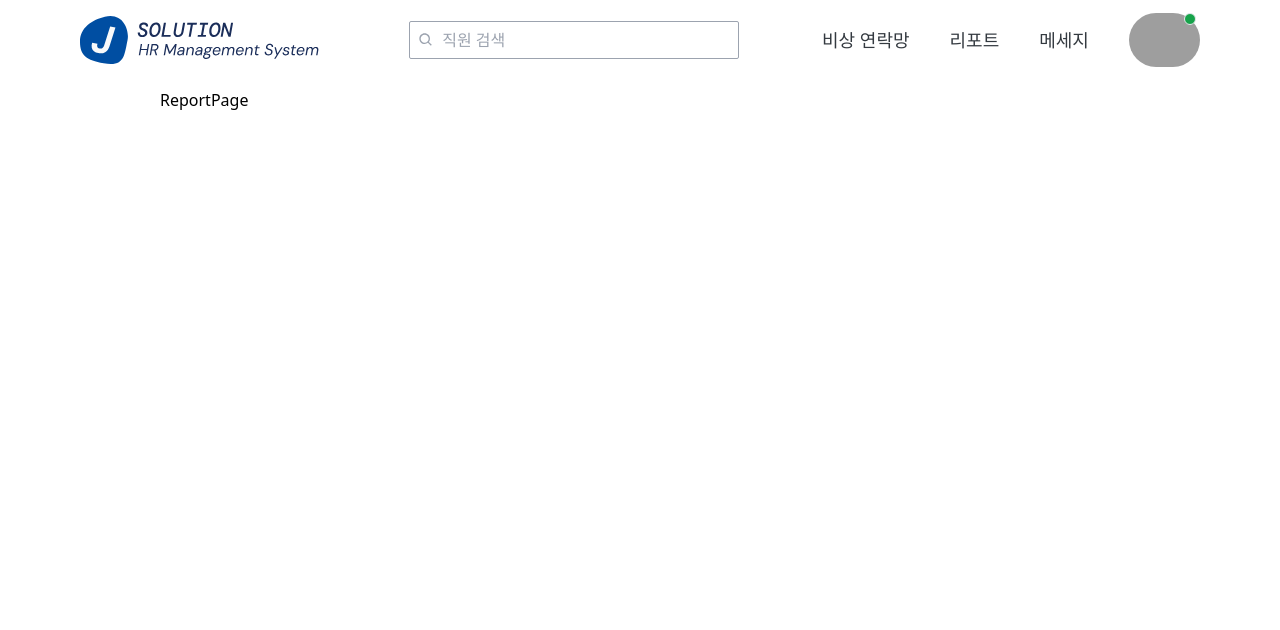
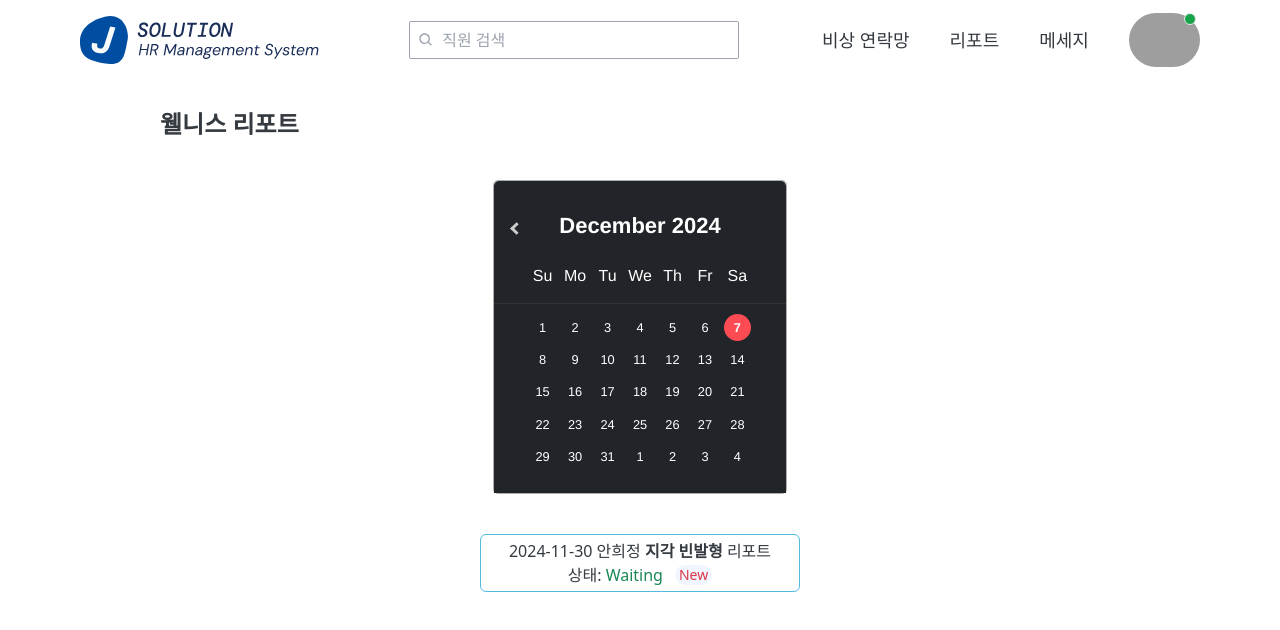
Before and after one commit to anheejeong/WELLMIND-FRONTEND, a React (Vite) app: page /report in a window 1280 px wide. Shown: the top 630 px of the page. Built offline with nearby package versions, Linux system fonts and the light colour scheme; grey boxes are pictures that could not be loaded; the HTML template or start-up script is replaced by a standard one.

Commit message:
[Feat] 리포트 페이지 UI 구현

```diff
--- /dev/null
+++ b/src/pages/ReportPage/date.css
@@ -0,0 +1,93 @@
+.datePicker {
+  display: flex;
+  align-items: center;
+  border: 1px solid #212529;
+  border-radius: 4px;
+  background-color: #212529;
+  box-sizing: border-box;
+  width: 100%;
+  height: 46px;
+  color: white;
+  text-align: center;
+  padding-right: 14px;
+
+  &:hover,
+  &:focus {
+    background-color: #555;
+    cursor: pointer;
+  }
+}
+
+.react-datepicker__header {
+  background-color: #212529;
+  color: white;
+  border-bottom: 1px solid #333;
+  padding: 1rem;
+}
+
+.react-datepicker__header {
+  display: flex;
+  flex-direction: column;
+  align-items: center;
+  gap: 10px;
+  padding: 2rem;
+  padding-bottom: 20px;
+}
+
+.react-datepicker__current-month {
+  color: white;
+  margin: 1rem 0;
+  font-size: 22px;
+}
+
+.react-datepicker__day-name {
+  color: white;
+  font-size: 16px;
+}
+
+.react-datepicker__month {
+  background-color: #212529;
+  margin: 0;
+  padding: 0.4rem;
+  padding-bottom: 20px;
+}
+
+.react-datepicker__day {
+  color: white;
+
+  &:hover {
+    background-color: #d63384;
+    border-radius: 50%;
+  }
+}
+
+.react-datepicker__navigation {
+  color: white;
+  padding: 47px 0;
+}
+
+.react-datepicker__day--selected {
+  background-color: #fc4b52;
+  border-radius: 50%;
+  &:hover {
+    background-color: white;
+  }
+}
+
+.react-datepicker__day:not([aria-disabled="true"]):hover,
+.react-datepicker__month-text:not([aria-disabled="true"]):hover,
+.react-datepicker__quarter-text:not([aria-disabled="true"]):hover,
+.react-datepicker__year-text:not([aria-disabled="true"]):hover {
+  background-color: #666;
+  color: #ffffff;
+  border-radius: 50%;
+}
+
+.react-datepicker__day:not([aria-disabled="true"]):focus,
+.react-datepicker__month-text:not([aria-disabled="true"]):focus,
+.react-datepicker__quarter-text:not([aria-disabled="true"]):focus,
+.react-datepicker__year-text:not([aria-disabled="true"]):focus {
+  background-color: #fc4b52;
+  color: #ffffff;
+  border-radius: 50%;
+}
--- a/src/pages/ReportPage/index.tsx
+++ b/src/pages/ReportPage/index.tsx
@@ -1,3 +1,87 @@
+import { useState } from 'react'
+import DatePicker from 'react-datepicker'
+import 'react-datepicker/dist/react-datepicker.css'
+import { useNavigate } from 'react-router-dom'
+
+import { NewBadge } from '@/components/NewBadge'
+
+import './date.css'
+
 export default function ReportPage() {
-  return <div>ReportPage</div>
+  const navigate = useNavigate()
+  const [selectedDate, setSelectedDate] = useState<Date | null>(new Date())
+
+  const highlightDates = [
+    {
+      'react-datepicker__day--highlighted-custom': dummyDates,
+    },
+  ]
+
+  return (
+    <div className="w-full py-5 flex flex-col gap-5">
+      <div className="flex flex-col gap-10">
+        <div className="text-2xl text-text-default font-bold">
+          웰니스 리포트
+        </div>
+        <div className="flex justify-center">
+          <DatePicker
+            inline
+            className="datePicker"
+            dateFormat="yyyy.MM.dd" // 날짜 형태
+            minDate={new Date('2000-01-01')} // 선택 가능 최소 날짜
+            maxDate={new Date()} // 선택 가능 최대 날짜
+            selected={selectedDate} // 선택된 날짜
+            onChange={(date) => setSelectedDate(date)} // 날짜 변경 핸들러
+            highlightDates={highlightDates} // 강조 날짜
+            renderDayContents={(day, date) => {
+              // 달력에 날짜를 렌더링하며 특정 날짜에 빨간 점 표시
+              const isEventDate = dummyDates.some(
+                (dummyDate) =>
+                  date &&
+                  dummyDate.getFullYear() === date.getFullYear() &&
+                  dummyDate.getMonth() === date.getMonth() &&
+                  dummyDate.getDate() === date.getDate()
+              )
+
+              return (
+                <div className="relative">
+                  {day}
+                  {isEventDate && (
+                    <div
+                      className="absolute bottom-0 w-1 h-1 bg-default-lightRed rounded-full"
+                      style={{ left: '50%', transform: 'translateX(-50%)' }}
+                    />
+                  )}
+                </div>
+              )
+            }}
+          />
+        </div>
+        <div className="flex justify-center">
+          <button
+            className="w-80 flex flex-col items-center text-text-default border border-primary-300 rounded-md py-1 hover:bg-background-default"
+            onClick={() => {
+              navigate('/report/detail')
+            }}
+          >
+            <div>
+              2024-11-30 안희정 <b>지각 빈발형</b> 리포트
+            </div>
+            <div className="flex items-center gap-3">
+              <div>
+                상태: <label className="text-default-green">Waiting</label>
+              </div>
+              <NewBadge />
+            </div>
+          </button>
+        </div>
+      </div>
+    </div>
+  )
 }
+
+const dummyDates = [
+  new Date('2024-11-01'),
+  new Date('2024-11-15'),
+  new Date('2024-11-25'),
+]
```
